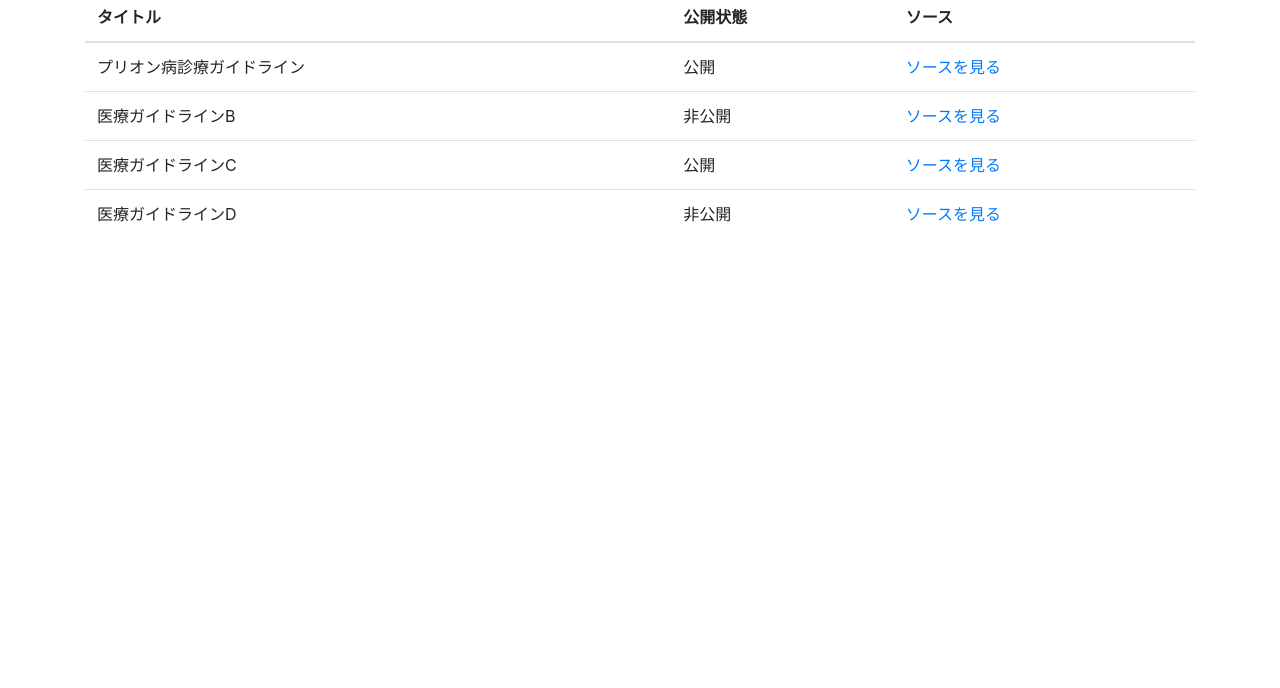
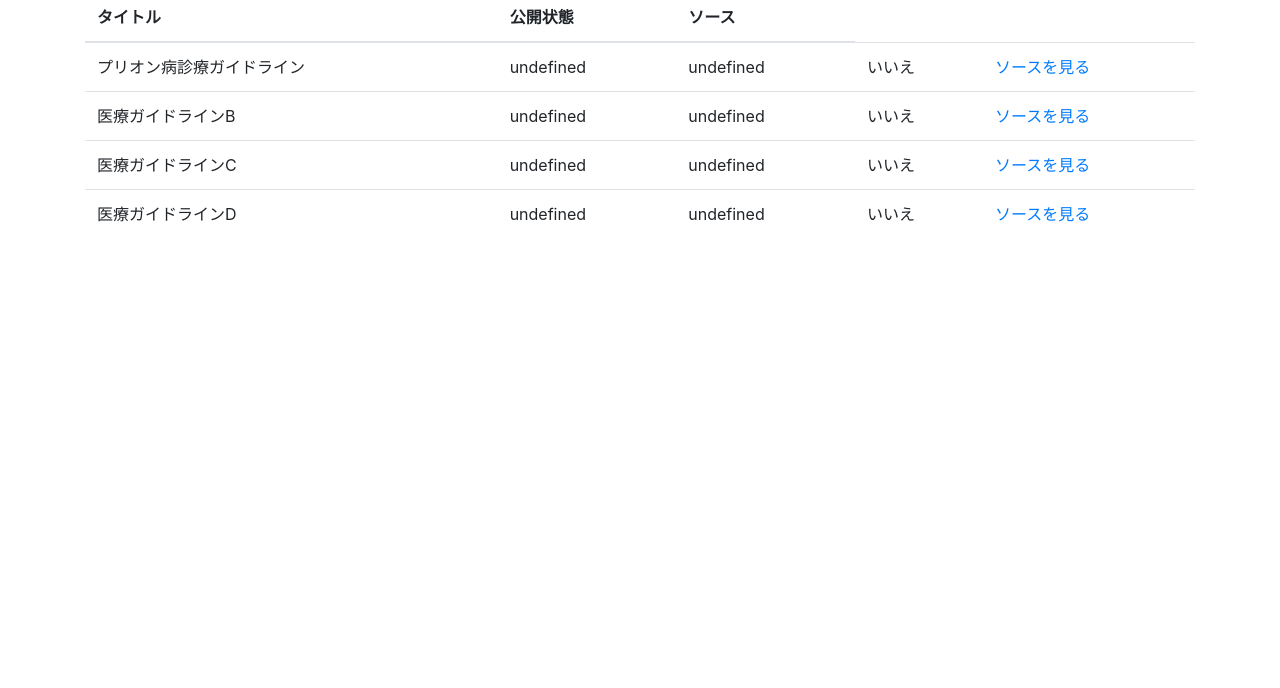
Before and after one commit to syngyuramed/testetest, a plain HTML site: page index.html in a window 1280 px wide. Shown: the part 112-800 px from the top of the page. Drawn offline with nearby package versions, Linux system fonts and the light colour scheme.

Commit message:
Update index.html

```diff
--- a/index.html
+++ b/index.html
@@ -33,7 +33,9 @@
                         const row = document.createElement('tr');
                         row.innerHTML = `
                             <td>${item.title}</td>
-                            <td>${item.isPublic ? '公開' : '非公開'}</td>
+                            <td>${item.price}</td>
+                            <td>${item.latestPublicationYear}</td>
+                            <td>${item.isOpenAccess ? 'はい' : 'いいえ'}</td>
                             <td><a href="${item.sourceUrl}">ソースを見る</a></td>
                         `;
                         listElement.appendChild(row);
```
